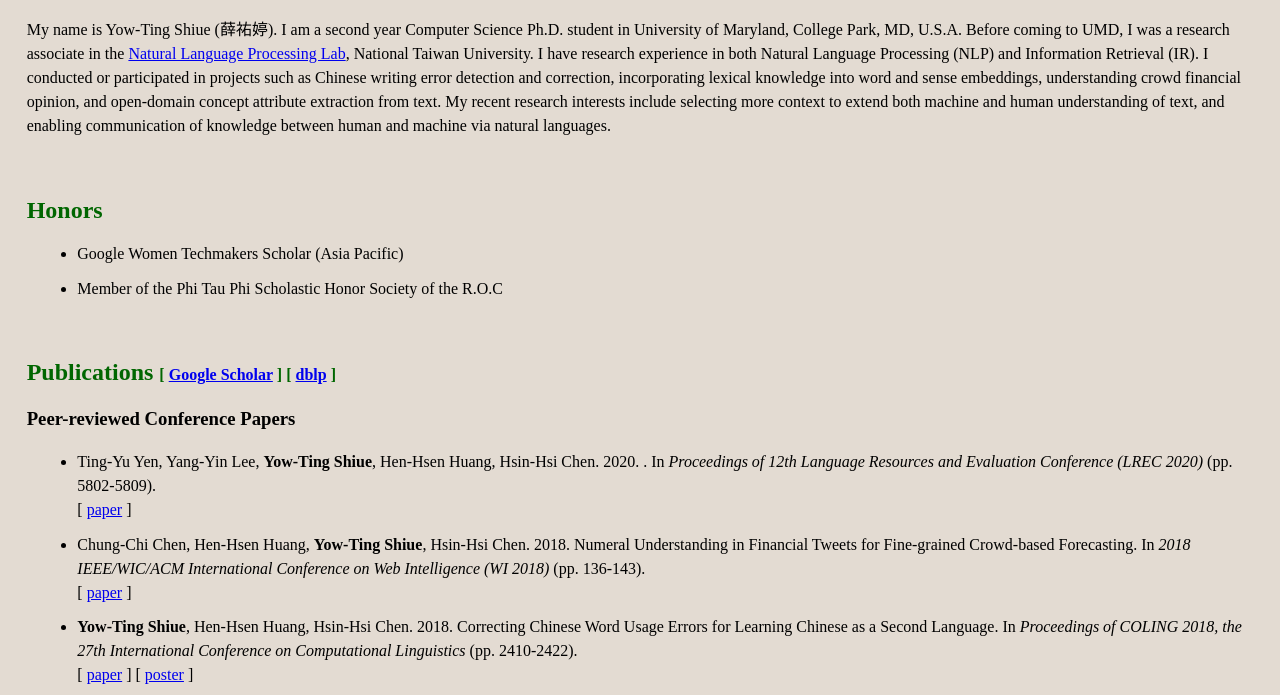
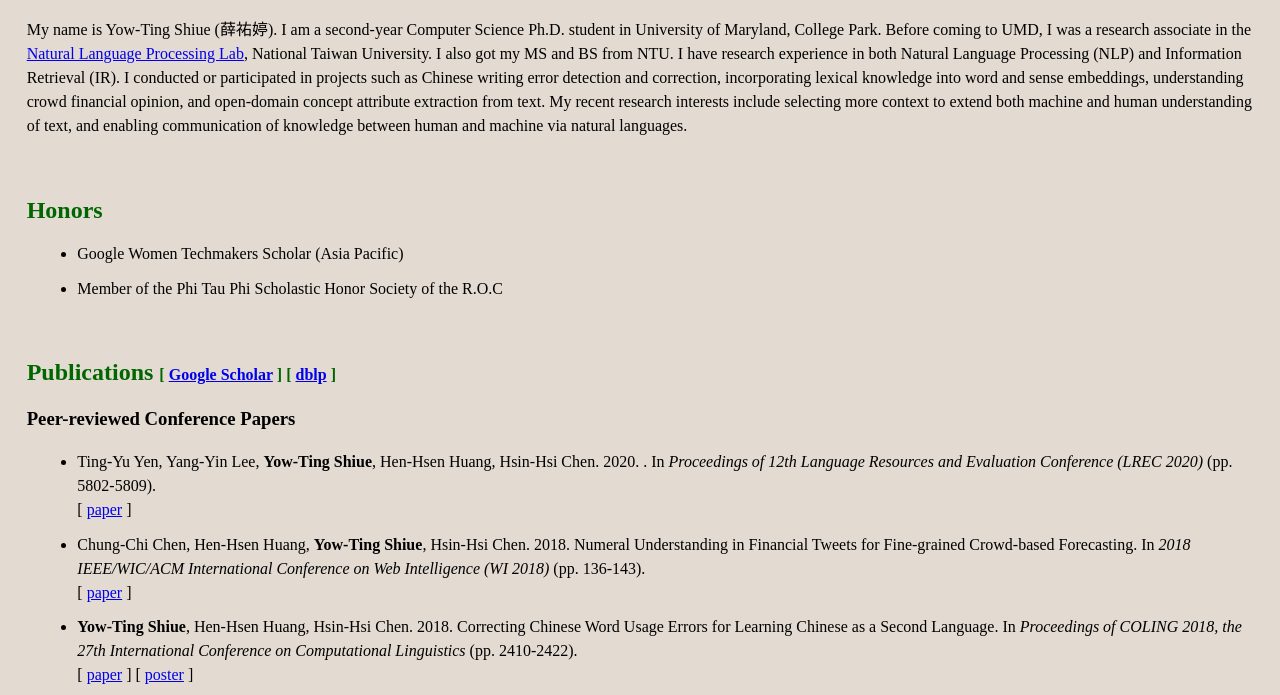
Before and after one commit to orina1123/orina1123.github.io, a plain HTML site: page index.html in a window 1280 px wide. Shown: the part 59-754 px from the top of the page. Drawn offline with nearby package versions, Linux system fonts and the light colour scheme; a web font is replaced by a local one.

Commit message:
Update index.html

```diff
--- a/index.html
+++ b/index.html
@@ -15,8 +15,9 @@
         </h1>
         <p>
 My name is Yow-Ting Shiue (薛祐婷).
-I am a second year Computer Science Ph.D. student in University of Maryland, College Park, MD, U.S.A.
+I am a second-year Computer Science Ph.D. student in University of Maryland, College Park.
 Before coming to UMD, I was a research associate in the <a href="http://nlg.csie.ntu.edu.tw/" target="_blank">Natural Language Processing Lab</a>, National Taiwan University.
+I also got my MS and BS from NTU.
 I have research experience in both Natural Language Processing (NLP) and Information Retrieval (IR).
 I conducted or participated in projects such as Chinese writing error detection and correction, incorporating lexical knowledge into word and sense embeddings, understanding crowd financial opinion, and open-domain concept attribute extraction from text.
 My recent research interests include selecting more context to extend both machine and human understanding of text, and enabling communication of knowledge between human and machine via natural languages.
```
